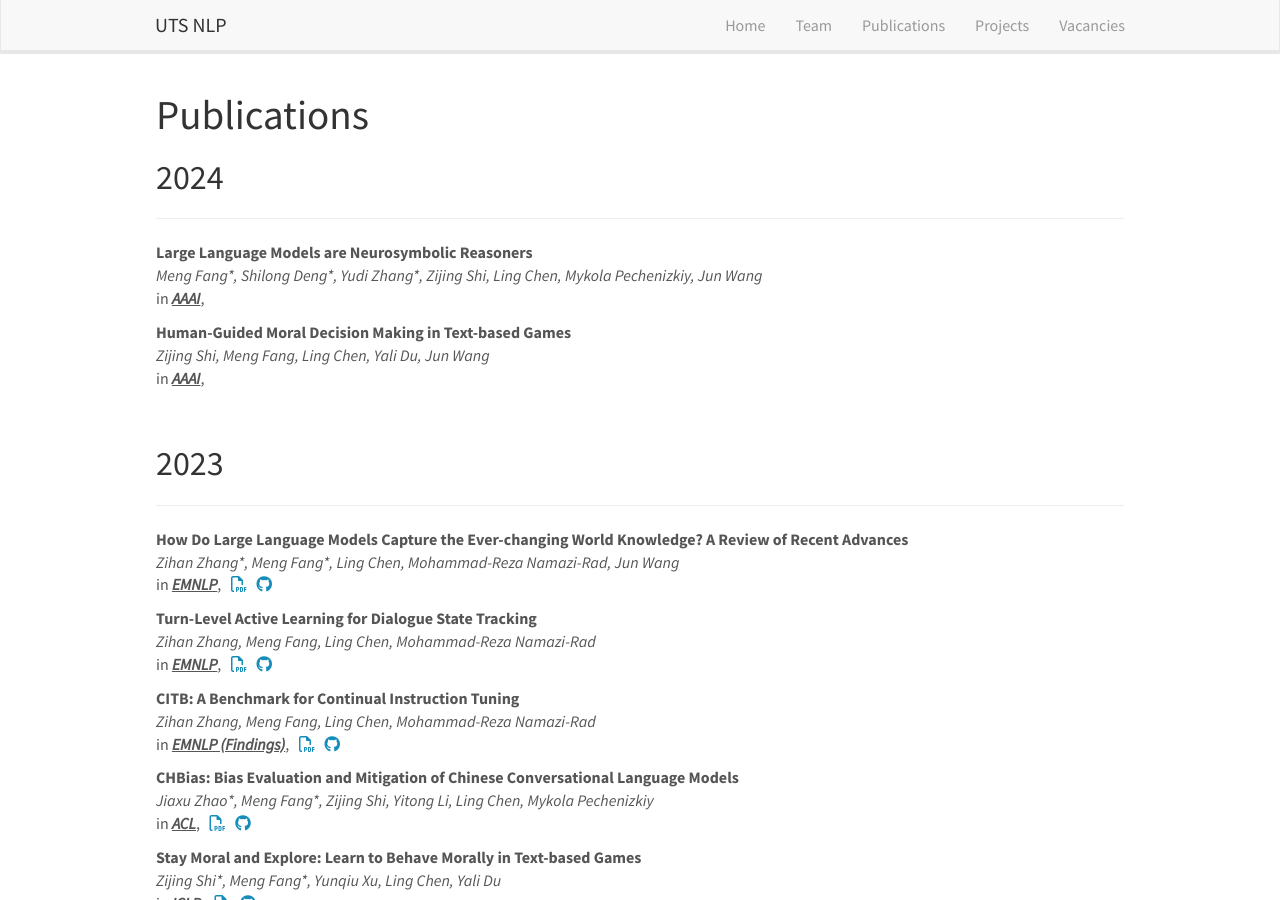
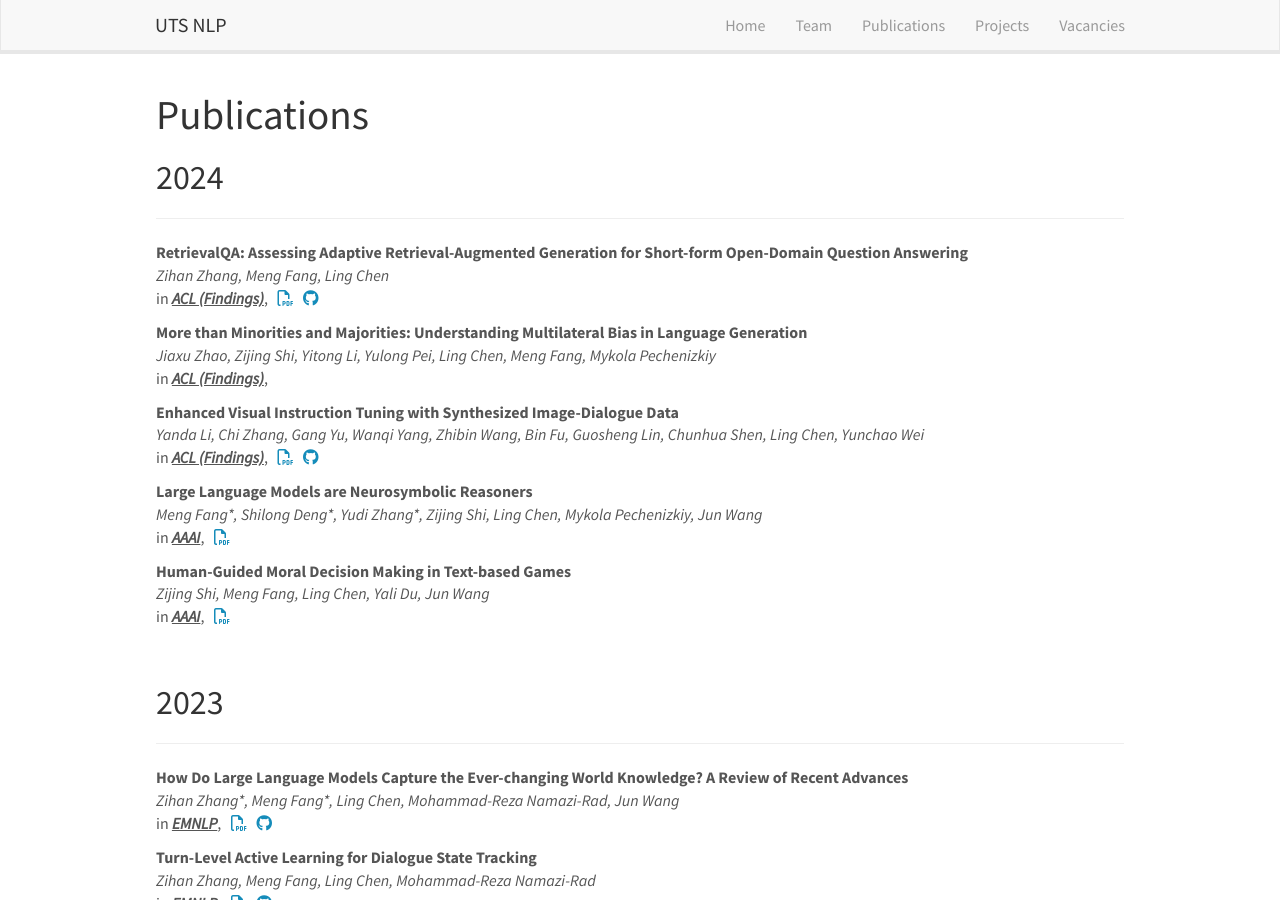
Before and after one commit to utsnlp/utsnlp.github.io, a Jekyll site: the page built from _pages/publications.md, in a window 1280 px wide and 900 px high. Built offline with Jekyll 4.4.1, drawn with Linux system fonts in a browser that asks for light colours; nearby versions of some CDN libraries.

Commit message:
update pubs

```diff
--- a/_data/news.yml
+++ b/_data/news.yml
@@ -1,3 +1,6 @@
+- date: May 2024
+  headline: We have 3 new papers accepted at **ACL 2024**, congratulations to all students and collaborators!
+
 - date: Dec 2023
   headline: We have 2 new papers accepted at **AAAI 2024**, congratulations to all students and collaborators!
 
--- a/_data/publist.yml
+++ b/_data/publist.yml
@@ -1,9 +1,33 @@
+- title: "RetrievalQA: Assessing Adaptive Retrieval-Augmented Generation for Short-form Open-Domain Question Answering"
+  year: 2024
+  authors: Zihan Zhang, Meng Fang, Ling Chen
+  venue: ACL (Findings)
+  link:
+    url: https://arxiv.org/abs/2402.16457
+    code: https://github.com/hyintell/RetrievalQA
+
+- title: "More than Minorities and Majorities: Understanding Multilateral Bias in Language Generation"
+  year: 2024
+  authors: Jiaxu Zhao, Zijing Shi, Yitong Li, Yulong Pei, Ling Chen, Meng Fang, Mykola Pechenizkiy
+  venue: ACL (Findings)
+  link:
+    url:
+    code:
+
+- title: "Enhanced Visual Instruction Tuning with Synthesized Image-Dialogue Data"
+  year: 2024
+  authors: Yanda Li, Chi Zhang, Gang Yu, Wanqi Yang, Zhibin Wang, Bin Fu, Guosheng Lin, Chunhua Shen, Ling Chen, Yunchao Wei
+  venue: ACL (Findings)
+  link:
+    url: https://arxiv.org/abs/2308.10253
+    code: https://github.com/icoz69/StableLLAVA
+
 - title: "Large Language Models are Neurosymbolic Reasoners"
   year: 2024
   authors: Meng Fang\*, Shilong Deng\*, Yudi Zhang\*, Zijing Shi, Ling Chen, Mykola Pechenizkiy, Jun Wang
   venue: AAAI
   link:
-    url:
+    url: https://arxiv.org/abs/2401.09334
     code:
 
 - title: "Human-Guided Moral Decision Making in Text-based Games"
@@ -11,7 +35,7 @@
   authors: Zijing Shi, Meng Fang, Ling Chen, Yali Du, Jun Wang
   venue: AAAI
   link:
-    url:
+    url: https://ojs.aaai.org/index.php/AAAI/article/view/30155
     code:
 
 - title: "How Do Large Language Models Capture the Ever-changing World Knowledge? A Review of Recent Advances"
```
